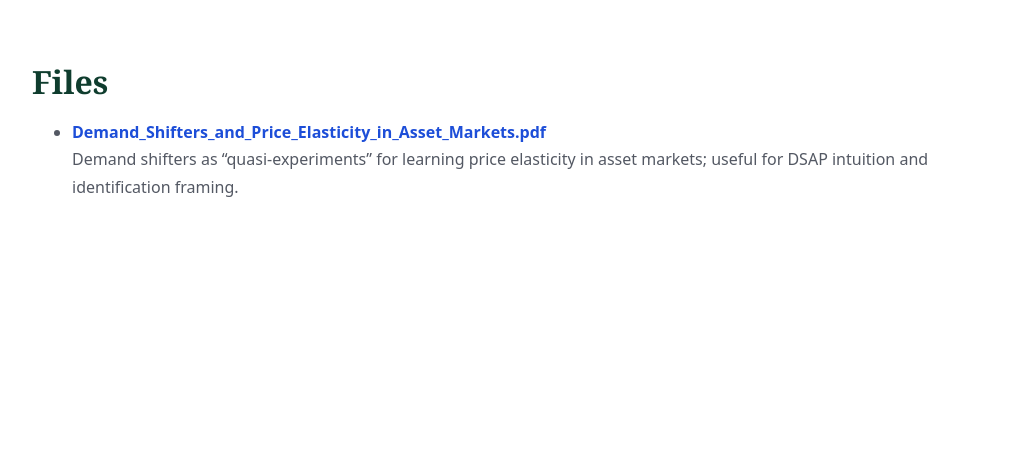
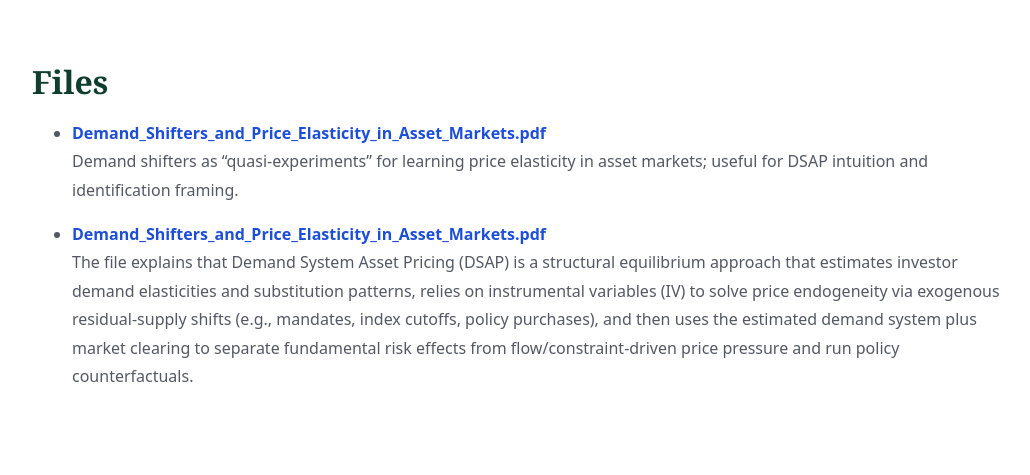
Before and after one commit to yaxinzn/study-archive, a Jekyll site: the page built from materials/intuitions/index.md, in a window 1280 px wide. Shown: the part 472-947 px from the top of the page, without its empty margins (118-1148 px from the left). Built offline with Jekyll 4.4.1, drawn with Linux system fonts in a browser that asks for light colours; before the commit the page ends 900 px from its top, so only the background shows below that.

Commit message:
Enhance description of Demand Shifters PDF
Expanded description of the Demand Shifters PDF to include details on DSAP and its methodologies.

```diff
--- a/materials/intuitions/index.md
+++ b/materials/intuitions/index.md
@@ -9,3 +9,6 @@ hero_desc: DSAP-style intuitions, demand shifters, price elasticity, and identif
 ## Files
 - **[Demand_Shifters_and_Price_Elasticity_in_Asset_Markets.pdf](Demand_Shifters_and_Price_Elasticity_in_Asset_Markets.pdf)**
   Demand shifters as “quasi-experiments” for learning price elasticity in asset markets; useful for DSAP intuition and identification framing.
+
+- **[Demand_Shifters_and_Price_Elasticity_in_Asset_Markets.pdf](Demand_Shifters_and_Price_Elasticity_in_Asset_Markets.pdf)**
+The file explains that Demand System Asset Pricing (DSAP) is a structural equilibrium approach that estimates investor demand elasticities and substitution patterns, relies on instrumental variables (IV) to solve price endogeneity via exogenous residual-supply shifts (e.g., mandates, index cutoffs, policy purchases), and then uses the estimated demand system plus market clearing to separate fundamental risk effects from flow/constraint-driven price pressure and run policy counterfactuals.
```
